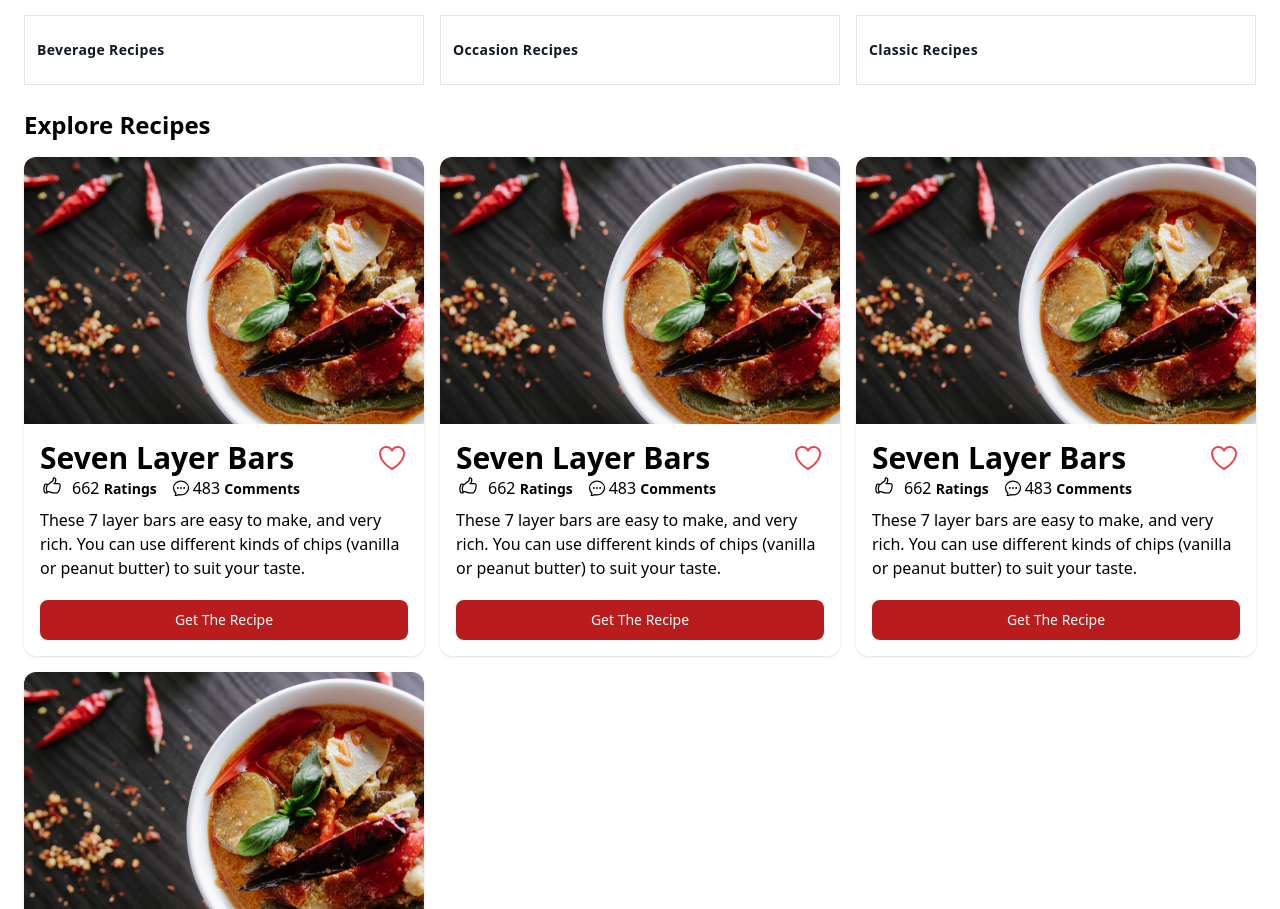
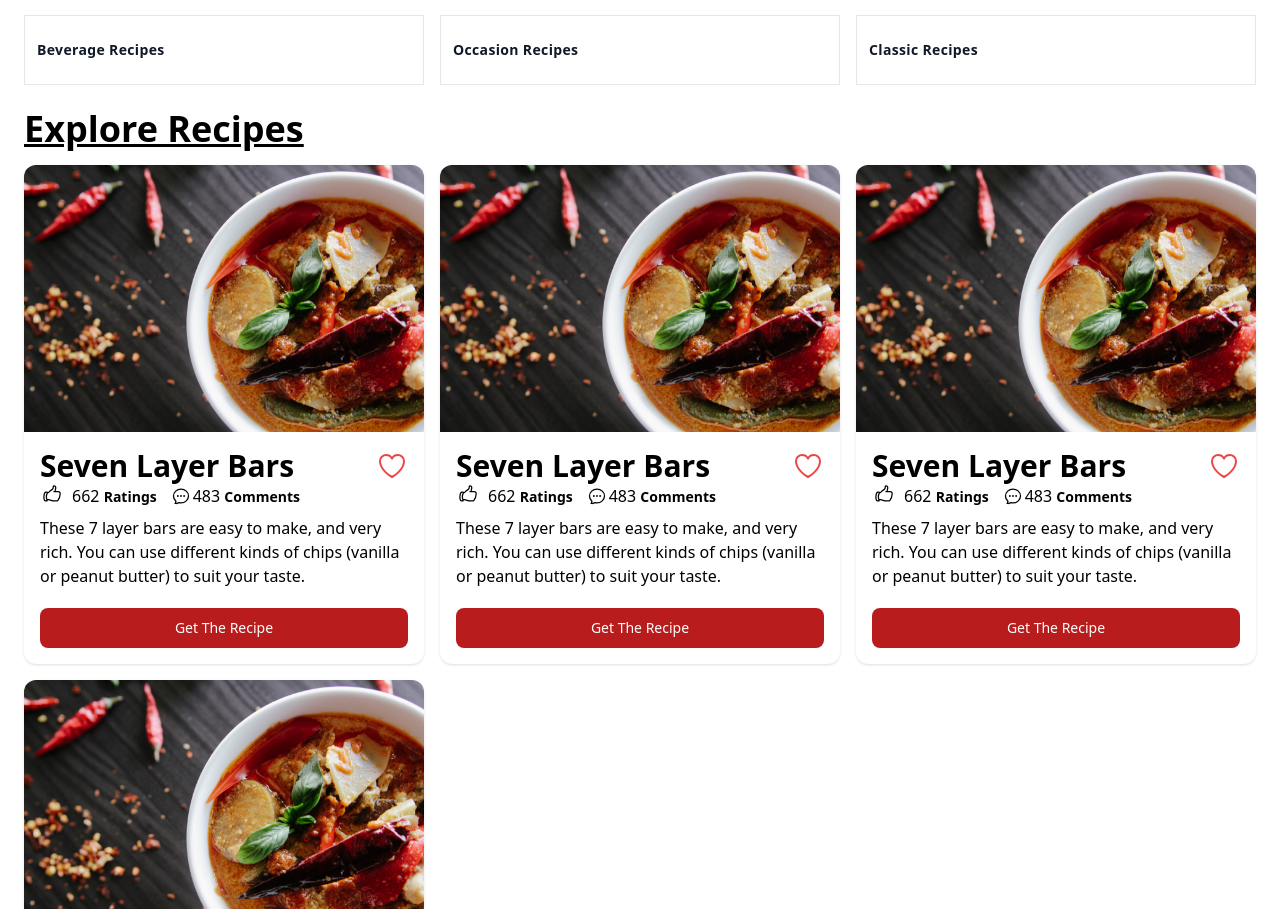
Before and after one commit to Jon-Felipe/Tasty-React, a React (Vite) app: page / in a window 1280 px wide. Shown: the part 953-1862 px from the top of the page. Built offline with nearby package versions, Linux system fonts and the light colour scheme.

Commit message:
updated text sizing

```diff
--- a/src/pages/Home.tsx
+++ b/src/pages/Home.tsx
@@ -56,7 +56,9 @@ const Home = (props: Props) => {
 
       {/* explore recipes */}
       <article>
-        <h3 className='text-2xl font-semibold mb-4'>Explore Recipes</h3>
+        <h3 className='text-4xl font-semibold mb-4 underline'>
+          Explore Recipes
+        </h3>
         <div className='grid grid-cols-1 md:grid-cols-2 lg:grid-cols-3 gap-4'>
           {recipes.map((recipe: RecipeType) => {
             return (
```
